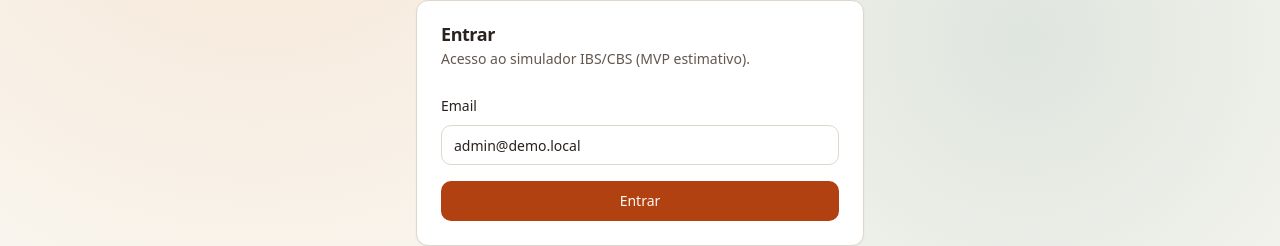
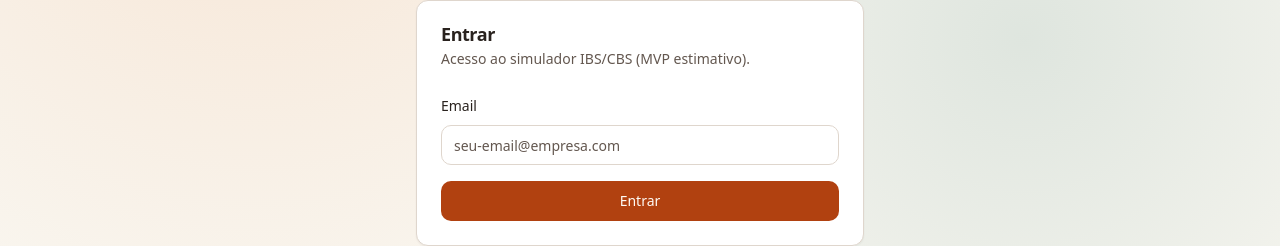
Before and after one commit to Arthurjsp/ibs-cbs-mvp, a Next.js app in the folder apps/web/: page /auth/signin in a window 1280 px wide. Shown: the part 201-447 px from the top of the page. Built offline with nearby package versions, Linux system fonts and the light colour scheme; no server answers.

Commit message:
fix: remove demo email prefill on sign-in

```diff
--- a/apps/web/app/auth/signin/page.tsx
+++ b/apps/web/app/auth/signin/page.tsx
@@ -11,7 +11,7 @@ import { Label } from "@/components/ui/label";
 export default function SignInPage() {
   const searchParams = useSearchParams();
   const callbackUrl = searchParams.get("callbackUrl") ?? "/dashboard";
-  const [email, setEmail] = useState("admin@demo.local");
+  const [email, setEmail] = useState("");
   const [loading, setLoading] = useState(false);
   const [error, setError] = useState<string | null>(null);
 
@@ -46,7 +46,7 @@ export default function SignInPage() {
               <Input
                 id="email"
                 type="email"
-                placeholder="admin@demo.local"
+                placeholder="seu-email@empresa.com"
                 value={email}
                 onChange={(e) => setEmail(e.target.value)}
               />
```
